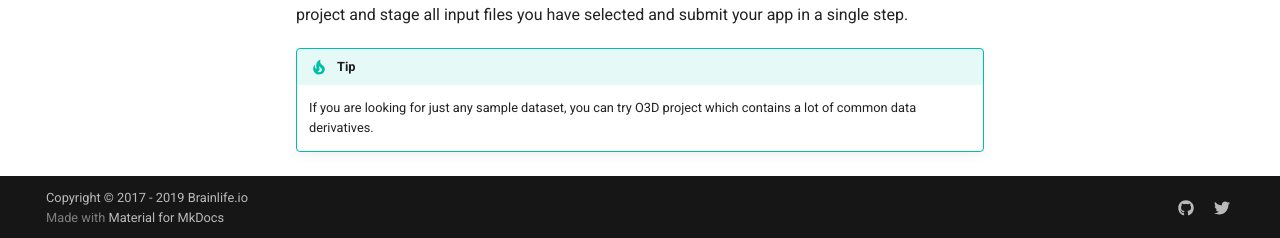
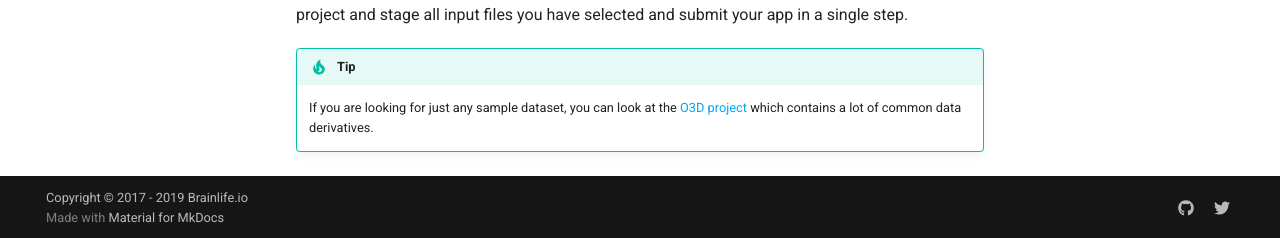
Before and after one commit to brainlife/docs, an MkDocs documentation site: the page built from docs/user/process.md, in a window 1280 px wide and 900 px high, scrolled down 4137 px. Shown: the part 659-897 px from the top of the window. Built offline with MkDocs 1.6.1 and Material for MkDocs 9.7.7, drawn with Linux system fonts in a browser that asks for light colours; comment, search, counter and statistics services are not loaded.

Commit message:
Update process.md

```diff
--- a/docs/user/process.md
+++ b/docs/user/process.md
@@ -72,4 +72,4 @@ The more datasets you stage or generate, the more Apps you can submit. If you do
 When you submit App via the Execute tab, Brainlife will create a new process under the selected project and stage all input files you have selected and submit your app in a single step.
 
 !!! tip
-    If you are looking for just any sample dataset, you can try O3D project which contains a lot of common data derivatives.
+    If you are looking for just any sample dataset, you can look at the [O3D project](https://doi.org/10.25663/bl.p.3) which contains a lot of common data derivatives.
```
